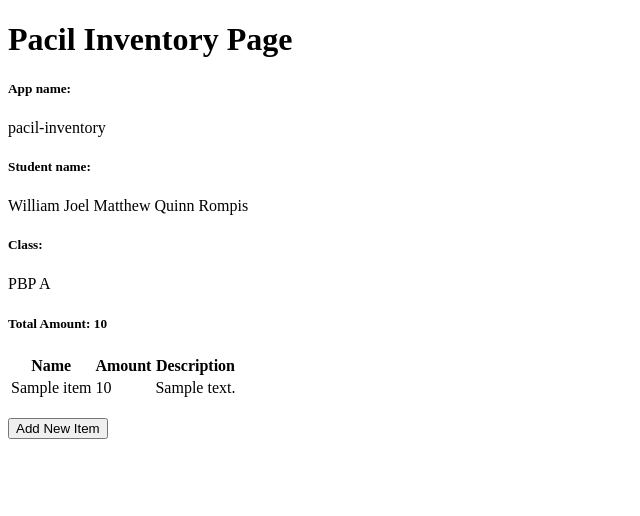
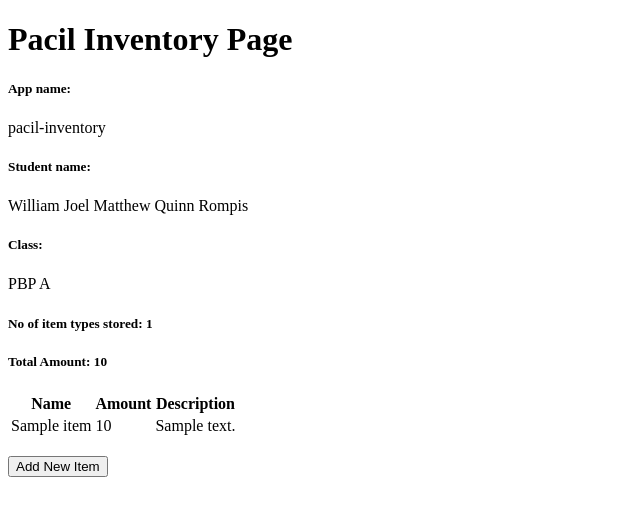
Before and after one commit to DaWanAnOnli/pacil_inventory, a Django app: page / in a window 1280 px wide. Shown: the top 516 px of the page, without its empty margins (0-640 px from the left). Run offline with Django 4.2, Linux system fonts and the light colour scheme; tables that the repository leaves empty hold one stand-in row (values such as "Sample post").

Commit message:
fix bonus

```diff
--- a/main/templates/main.html
+++ b/main/templates/main.html
@@ -10,6 +10,7 @@
 <p>{{ student_name }}</p>
 <h5>Class: </h5>
 <p>{{ class }}</p>
+<h5>No of item types stored: {{ len_items }} </h5>
 <h5>Total Amount: {{total_amount}}</h5>
 
 <table>
--- a/main/views.py
+++ b/main/views.py
@@ -16,6 +16,7 @@ def show_main(request):
         'student_name': 'William Joel Matthew Quinn Rompis',
         'class': 'PBP A',
         'items': items,
+        'len_items' : len(items),
         'total_amount': total_amount
     }
 
```
